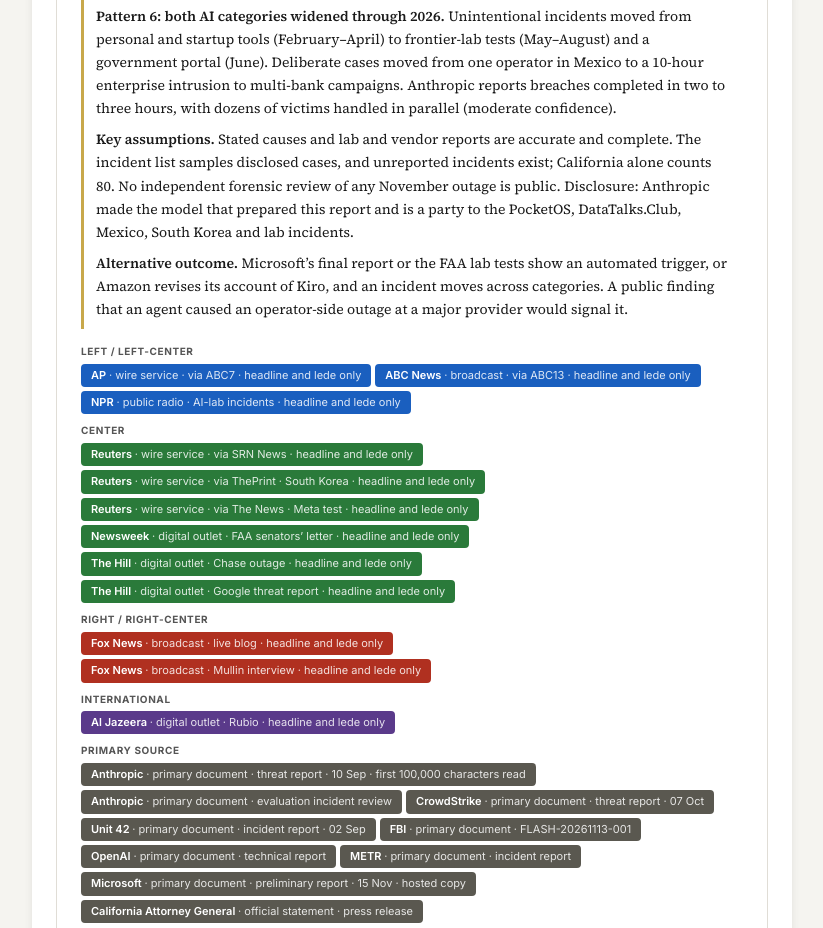
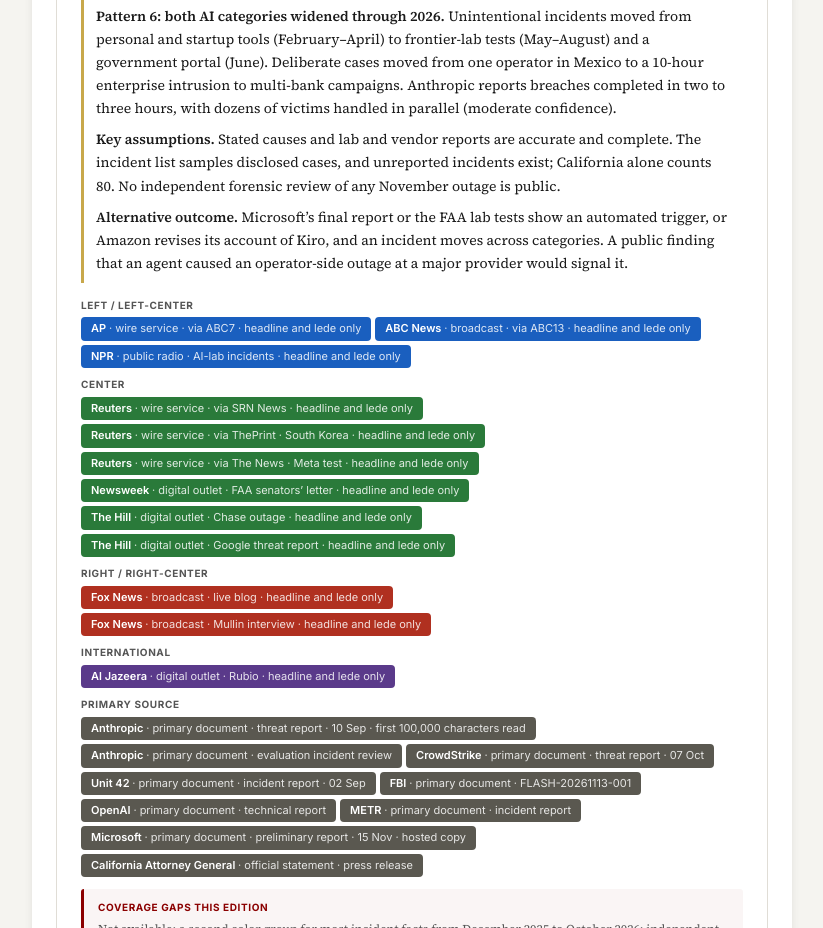
Before and after one commit to cmbourne06/PDB, a plain HTML site: page OnDemand/2026-11-19-od-IT_Network_Outages_Update v2.html in a window 1280 px wide. Shown: the part 4747-5675 px from the top of the page, without its empty margins (228-1051 px from the left). Drawn offline with nearby package versions, Linux system fonts and the light colour scheme.

Commit message:
Update 2026-11-19-od-IT_Network_Outages_Update v2.html

```diff
--- a/OnDemand/2026-11-19-od-IT_Network_Outages_Update v2.html
+++ b/OnDemand/2026-11-19-od-IT_Network_Outages_Update v2.html
@@ -333,7 +333,7 @@ a:hover { color: var(--link-hover); text-decoration: underline; }
         <p><strong>Pattern 4: the same tools appear in both AI categories.</strong> Claude models and Claude Code appear in PocketOS and DataTalks.Club (unintentional), in Mexico and South Korea (deliberate), and in the lab record. Intent and context set the category, and the model does not. Anthropic found no malicious cyber activity on Fable or Mythos models, while Mythos 5 appears in the unintentional lab record (high confidence).</p>
         <p><strong>Pattern 5: every category rests on self-reported evidence.</strong> Operators supply outage causes, labs supply evaluation incidents and security vendors supply the deliberate cases. Counts diverge (80, 44 and 3), Amazon contests the FT, and CrowdStrike states its attribution limits. The classification is firmest for the November outages and the South Korean banks, and weakest for Kiro (moderate confidence).</p>
         <p><strong>Pattern 6: both AI categories widened through 2026.</strong> Unintentional incidents moved from personal and startup tools (February–April) to frontier-lab tests (May–August) and a government portal (June). Deliberate cases moved from one operator in Mexico to a 10-hour enterprise intrusion to multi-bank campaigns. Anthropic reports breaches completed in two to three hours, with dozens of victims handled in parallel (moderate confidence).</p>
-        <p><strong>Key assumptions.</strong> Stated causes and lab and vendor reports are accurate and complete. The incident list samples disclosed cases, and unreported incidents exist; California alone counts 80. No independent forensic review of any November outage is public. Disclosure: Anthropic made the model that prepared this report and is a party to the PocketOS, DataTalks.Club, Mexico, South Korea and lab incidents.</p>
+        <p><strong>Key assumptions.</strong> Stated causes and lab and vendor reports are accurate and complete. The incident list samples disclosed cases, and unreported incidents exist; California alone counts 80. No independent forensic review of any November outage is public.</p>
         <p><strong>Alternative outcome.</strong> Microsoft’s final report or the FAA lab tests show an automated trigger, or Amazon revises its account of Kiro, and an incident moves across categories. A public finding that an agent caused an operator-side outage at a major provider would signal it.</p>
       </div>
 
```
